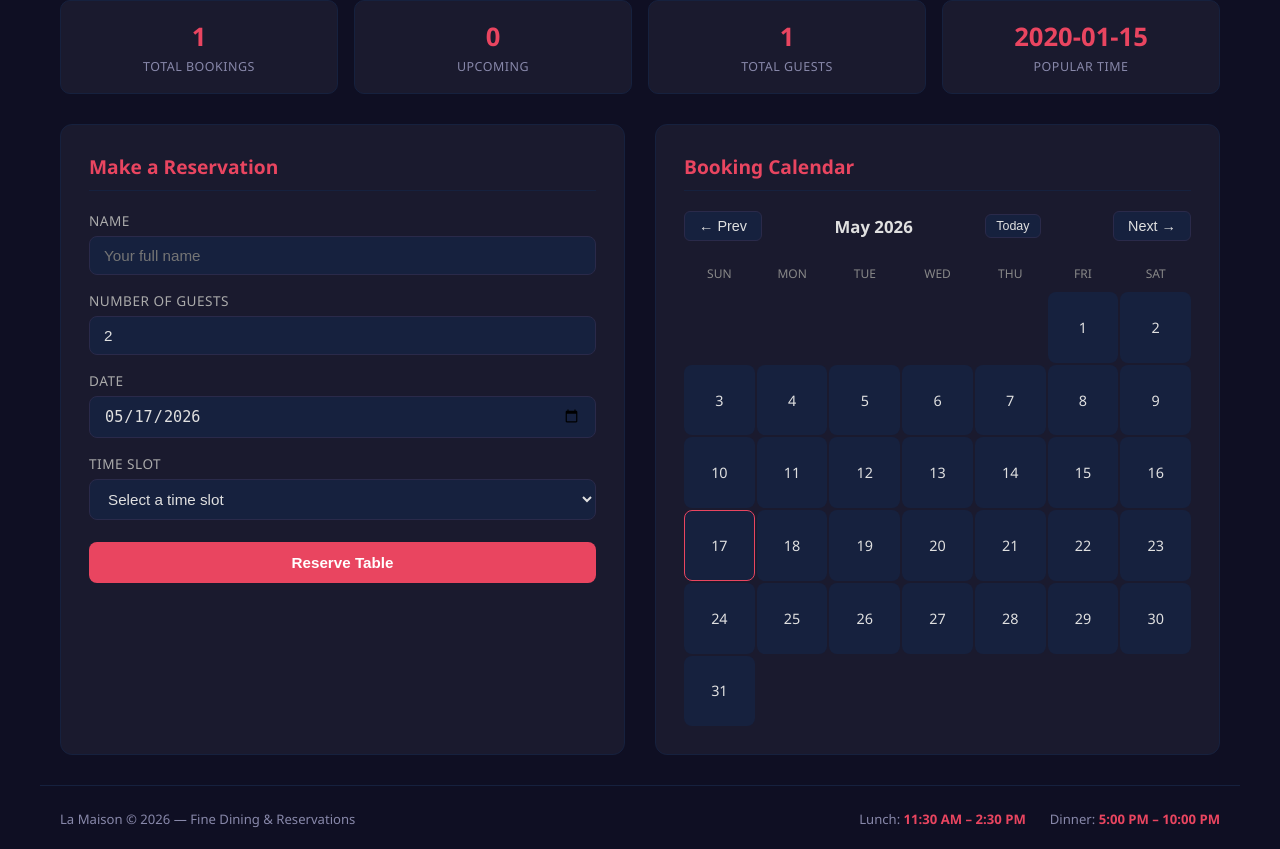
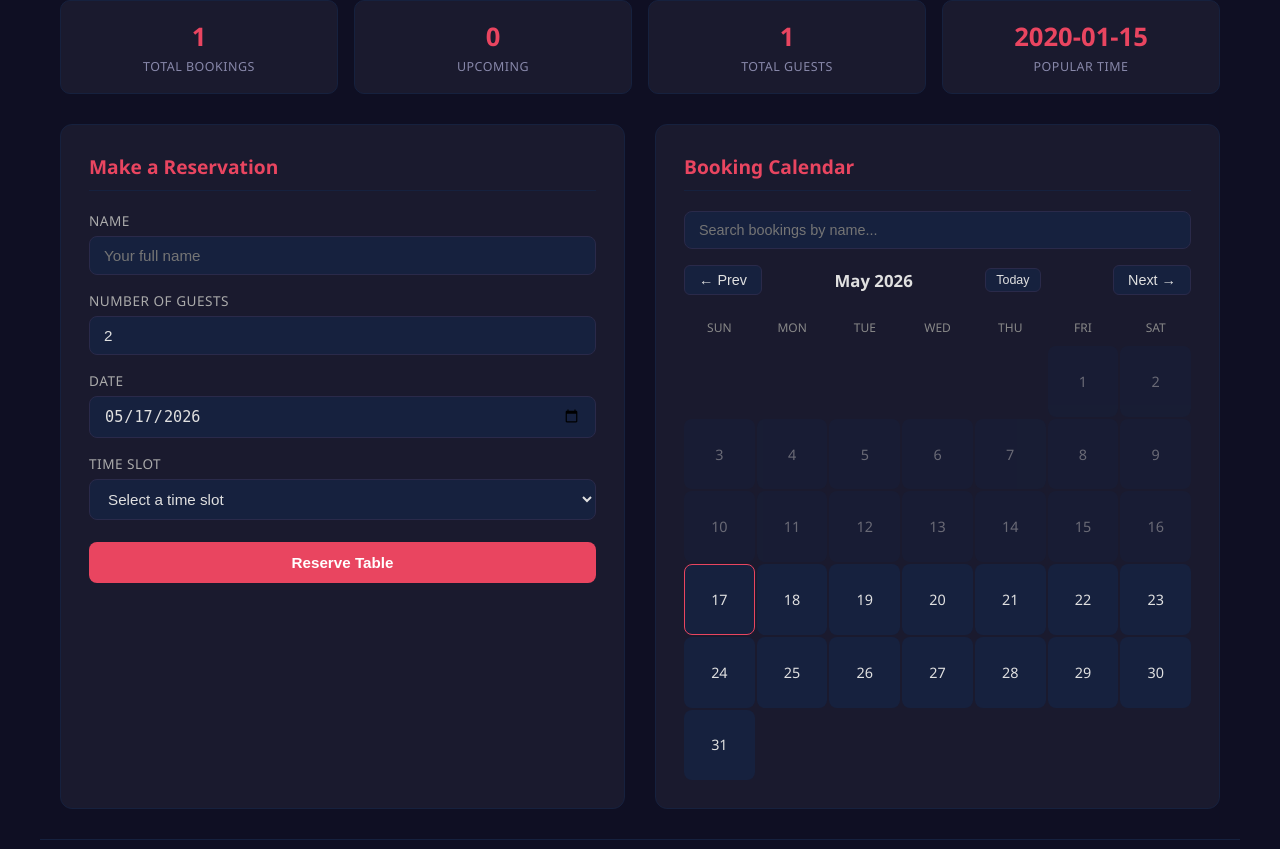
Before and after one commit to ShubhamDevops07/restaurant-booking, a Flask app: page / in a window 1280 px wide. Shown: the part 104-953 px from the top of the page. Before the commit the page ends 931 px from the top, so only its background shows below. Run offline with Flask 2, Linux system fonts and the light colour scheme; tables that the repository leaves empty hold one stand-in row (values such as "Sample post").

Commit message:
Add booking search and dim past calendar dates
- Add /api/bookings/search endpoint for name-based search
- Add search bar in calendar panel with debounced live results
- Dim past dates on calendar for better visual clarity
- Add fade-in animation for search result cards

https://claude.ai/code/session_01RnYHSuAvG7xG1dPTVqA9qN

```diff
--- a/app.py
+++ b/app.py
@@ -124,6 +124,30 @@ def api_stats():
     })
 
 
+@app.route("/api/bookings/search")
+def search_bookings():
+    query = request.args.get("q", "").strip()
+    if not query:
+        return jsonify([])
+    conn = get_db()
+    bookings = conn.execute(
+        "SELECT * FROM bookings WHERE name LIKE ? ORDER BY date, time",
+        (f"%{query}%",),
+    ).fetchall()
+    conn.close()
+    result = [
+        {
+            "id": b["id"],
+            "name": b["name"],
+            "guests": b["guests"],
+            "date": b["date"],
+            "time": b["time"],
+        }
+        for b in bookings
+    ]
+    return jsonify(result)
+
+
 @app.route("/health")
 def health():
     status = {"status": "healthy", "timestamp": datetime.utcnow().isoformat() + "Z"}
--- a/templates/index.html
+++ b/templates/index.html
@@ -153,8 +153,9 @@
         }
         .cal-day:hover { background: #2a2a4a; }
         .cal-day.empty { background: transparent; cursor: default; }
+        .cal-day.past { opacity: 0.4; }
         .cal-day.today { border: 1px solid #e94560; }
-        .cal-day.selected { background: #e94560; color: #fff; }
+        .cal-day.selected { background: #e94560; color: #fff; opacity: 1; }
         .cal-day .dots {
             display: flex;
             gap: 2px;
@@ -266,6 +267,35 @@
         footer .hours span { color: #e94560; font-weight: 600; }
         footer select optgroup { color: #aaa; font-style: normal; }
 
+        /* Search */
+        .search-box {
+            margin-bottom: 16px;
+        }
+        .search-box input {
+            width: 100%;
+            padding: 10px 14px;
+            background: #16213e;
+            border: 1px solid #2a2a4a;
+            border-radius: 8px;
+            color: #e0e0e0;
+            font-size: 0.9rem;
+            transition: border-color 0.2s;
+        }
+        .search-box input:focus {
+            outline: none;
+            border-color: #e94560;
+        }
+        .search-results {
+            margin-top: 12px;
+        }
+        .search-results .booking-card {
+            animation: fadeIn 0.2s ease-in;
+        }
+        @keyframes fadeIn {
+            from { opacity: 0; transform: translateY(-4px); }
+            to { opacity: 1; transform: translateY(0); }
+        }
+
         /* Responsive */
         @media (max-width: 768px) {
             .container { grid-template-columns: 1fr; }
@@ -353,6 +383,10 @@
         <!-- Calendar -->
         <div class="panel">
             <h2>Booking Calendar</h2>
+            <div class="search-box">
+                <input type="text" id="searchInput" placeholder="Search bookings by name..." oninput="searchBookings(this.value)">
+            </div>
+            <div class="search-results" id="searchResults" style="display:none;"></div>
             <div class="cal-nav">
                 <button onclick="changeMonth(-1)">&larr; Prev</button>
                 <span id="calTitle"></span>
@@ -446,7 +480,9 @@
                 const isSelected = dateStr === selectedDate;
                 const dayBookings = byDate[dateStr] || [];
 
+                const isPast = dateStr < todayStr;
                 let classes = 'cal-day';
+                if (isPast) classes += ' past';
                 if (isToday) classes += ' today';
                 if (isSelected) classes += ' selected';
 
@@ -568,6 +604,47 @@
                     if (data.success) fetchBookings();
                 });
         }
+
+        let searchTimeout = null;
+        function searchBookings(query) {
+            const results = document.getElementById('searchResults');
+            const calGrid = document.getElementById('calGrid');
+            const calNav = document.querySelector('.cal-nav');
+
+            if (!query.trim()) {
+                results.style.display = 'none';
+                calGrid.style.display = 'grid';
+                calNav.style.display = 'flex';
+                return;
+            }
+
+            clearTimeout(searchTimeout);
+            searchTimeout = setTimeout(() => {
+                fetch(`/api/bookings/search?q=${encodeURIComponent(query)}`)
+                    .then(r => r.json())
+                    .then(data => {
+                        calGrid.style.display = 'none';
+                        calNav.style.display = 'none';
+                        results.style.display = 'block';
+
+                        if (data.length === 0) {
+                            results.innerHTML = '<div class="no-bookings">No bookings found</div>';
+                        } else {
+                            results.innerHTML = data.map(b => `
+                                <div class="booking-card">
+                                    <div class="booking-info">
+                                        <span class="b-name">${b.name}</span>
+                                        <span class="b-meta">${b.date}</span>
+                                        <span class="b-meta">${b.time}</span>
+                                        <span class="b-meta">${b.guests} guest${b.guests > 1 ? 's' : ''}</span>
+                                    </div>
+                                    <button class="btn btn-cancel" onclick="cancelBooking(${b.id})">Cancel</button>
+                                </div>
+                            `).join('');
+                        }
+                    });
+            }, 300);
+        }
     </script>
 </body>
 </html>
```
